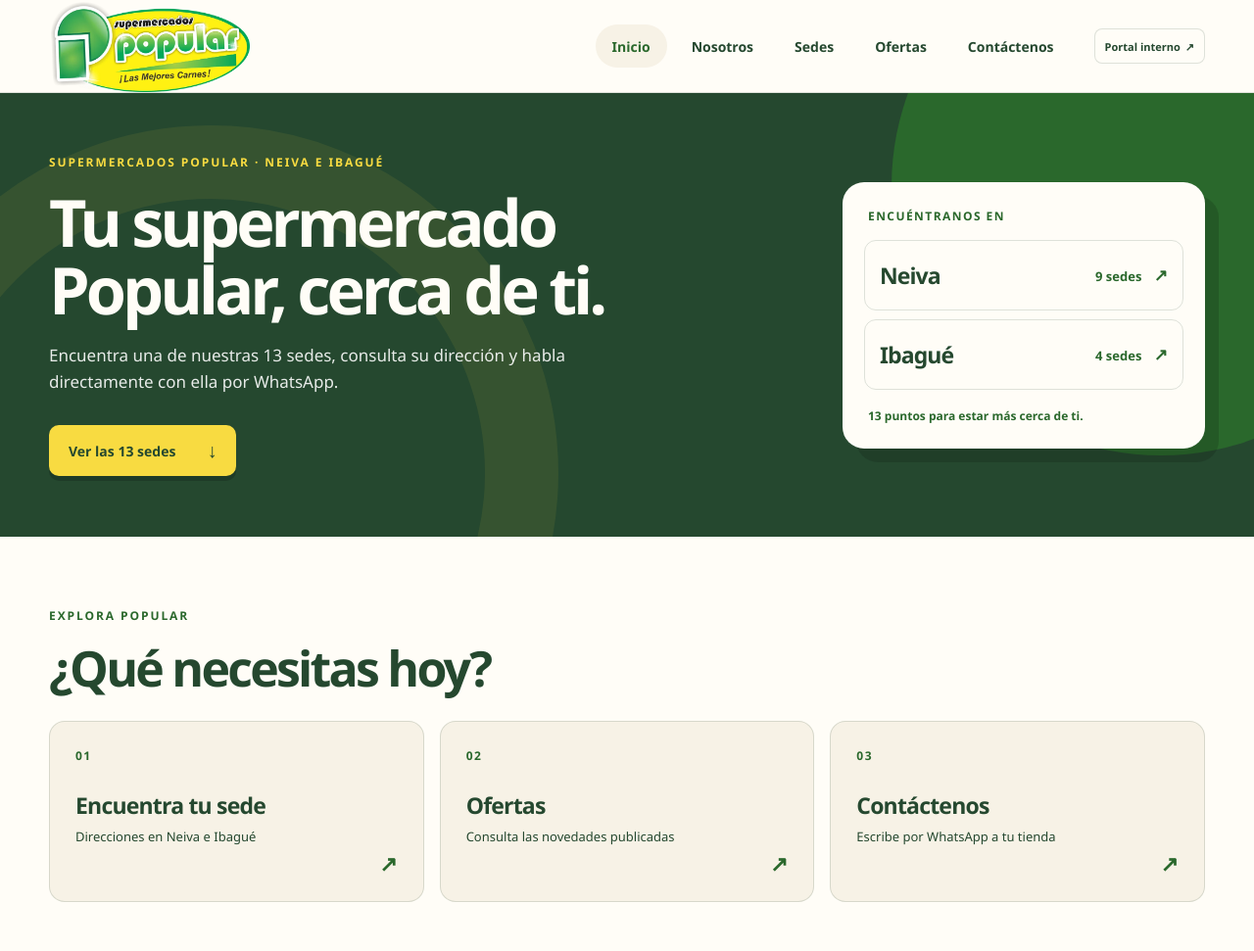
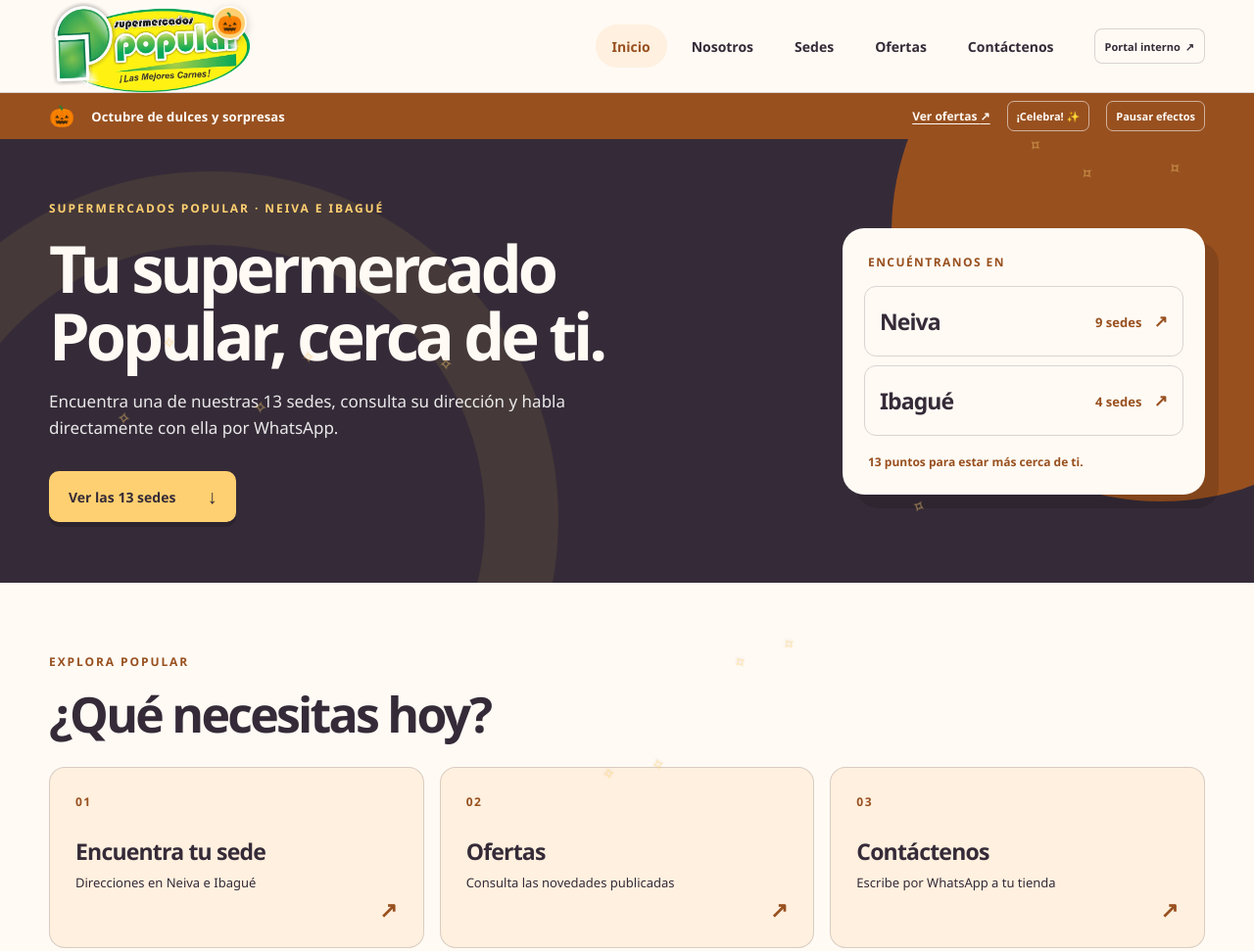
Before and after one commit to jaguz794/pagina_web, a website: page index.html in a window 1280 px wide. Shown: the top 971 px of the page at 98% size. Drawn offline with Linux system fonts and the light colour scheme.

Commit message:
Add Colombian seasonal themes and interactive effects

```diff
--- /dev/null
+++ b/seasonal.css
@@ -0,0 +1,54 @@
+/* Seasonal colors replace the shared palette without altering the brand artwork. */
+html[data-season="new-year"] { --green:#286b62; --dark:#194d4c; --yellow:#f5cf73; --soft:#eaf4ee; --white:#fffdf8; --line:rgba(25,77,76,.18); }
+html[data-season="carnival"] { --green:#78468b; --dark:#50365d; --yellow:#f8d064; --soft:#f5eafa; --white:#fffaf5; --line:rgba(80,54,93,.18); }
+html[data-season="women"] { --green:#784b75; --dark:#503953; --yellow:#f1d48b; --soft:#f8eef4; --white:#fffaf7; --line:rgba(80,57,83,.18); }
+html[data-season="children"] { --green:#286a78; --dark:#214a59; --yellow:#ffd66e; --soft:#e9f5f4; --white:#fffdf7; --line:rgba(33,74,89,.18); }
+html[data-season="mothers"] { --green:#a23e5d; --dark:#63394b; --yellow:#f7ce83; --soft:#fbedf0; --white:#fffaf8; --line:rgba(99,57,75,.18); }
+html[data-season="fathers"] { --green:#315e7d; --dark:#264660; --yellow:#f2cf78; --soft:#ecf2f7; --white:#fffdf8; --line:rgba(38,70,96,.18); }
+html[data-season="independence"],html[data-season="boyaca"] { --green:#245d7a; --dark:#183e5c; --yellow:#f9d447; --soft:#eaf2f9; --white:#fffdf6; --line:rgba(24,62,92,.18); }
+html[data-season="love"] { --green:#943c5a; --dark:#58394c; --yellow:#f8d788; --soft:#fcecf0; --white:#fffaf8; --line:rgba(88,57,76,.18); }
+html[data-season="halloween"] { --green:#98501f; --dark:#352b38; --yellow:#ffd071; --soft:#fff0df; --white:#fffaf4; --line:rgba(53,43,56,.18); }
+html[data-season="cartagena"] { --green:#74602b; --dark:#4b4831; --yellow:#f7d778; --soft:#f7f2e5; --white:#fffdf7; --line:rgba(75,72,49,.18); }
+html[data-season="christmas"] { --green:#236d56; --dark:#174b49; --yellow:#f8d479; --soft:#e9f4ee; --white:#fffdf7; --line:rgba(23,75,73,.18); }
+
+.brand,.campaign-header a:first-child { position:relative; }
+html[data-season="christmas"] .site-header .header-inner { min-height:128px; }
+.seasonal-logo-hat { position:absolute; z-index:2; left:-7px; top:-16px; width:67px!important; height:auto!important; max-width:none; transform:rotate(-18deg); pointer-events:none; }
+.seasonal-logo-badge { position:absolute; right:3px; top:6px; display:grid; place-items:center; width:35px; height:35px; border:2px solid var(--white); border-radius:50%; background:var(--yellow); box-shadow:0 3px 10px rgba(0,0,0,.2); color:var(--dark); font-size:21px; line-height:1; pointer-events:none; }
+.seasonal-ribbon { position:relative; z-index:2; background:var(--green); color:var(--white); }
+.seasonal-ribbon-inner { width:min(100% - 48px,1180px); min-height:47px; display:flex; align-items:center; justify-content:center; flex-wrap:wrap; gap:6px 17px; margin:auto; padding:8px 0; }
+.seasonal-ribbon-icon { color:var(--yellow); font-size:21px; line-height:1; }
+.seasonal-ribbon-title { margin:0 auto 0 0; font-size:13px; font-weight:800; letter-spacing:.01em; }
+.seasonal-ribbon a { color:var(--white); font-size:12px; font-weight:800; text-decoration:underline; text-underline-offset:3px; }
+.seasonal-ribbon button { min-height:31px; padding:5px 9px; border:1px solid rgba(255,255,255,.55); border-radius:7px; background:transparent; color:var(--white); font:inherit; font-size:11px; font-weight:700; cursor:pointer; }
+.seasonal-ribbon button:hover,.seasonal-ribbon button:focus-visible { background:var(--yellow); border-color:var(--yellow); color:var(--dark); }
+.seasonal-particles { position:fixed; inset:0; z-index:2; overflow:hidden; pointer-events:none; }
+.seasonal-particles span { position:absolute; top:-5vh; left:var(--particle-x); color:var(--yellow); font-size:17px; opacity:.66; text-shadow:0 1px 3px rgba(0,0,0,.15); animation:seasonal-fall var(--particle-duration) linear var(--particle-delay) infinite; }
+html[data-effect="snow"] .seasonal-particles span { color:#fff; font-size:19px; opacity:.8; text-shadow:0 1px 4px #24434d; }
+html[data-effect="heart"] .seasonal-particles span { color:#cc5374; opacity:.55; }
+.seasonal-burst { position:absolute; right:14%; top:0; z-index:3; color:var(--yellow); font-size:34px; pointer-events:none; animation:seasonal-pop .75s ease-out forwards; }
+@keyframes seasonal-fall { from { transform:translate3d(0,-5vh,0) rotate(0); } to { transform:translate3d(55px,110vh,0) rotate(180deg); } }
+@keyframes seasonal-pop { from { opacity:1; transform:scale(.3) rotate(-25deg); } to { opacity:0; transform:translateY(-48px) scale(2.6) rotate(25deg); } }
+
+/* The campaign viewer follows the same palette while keeping flyer artwork intact. */
+.campaign-header { background:var(--white); border-color:var(--line); }
+.campaign-header a:first-child .seasonal-logo-hat { width:49px!important; top:-19px; }
+.campaign-header a:first-child .seasonal-logo-badge { right:0; top:-11px; }
+.campaign-header a:last-child { color:var(--green); }
+.campaign-shell,body:has(.campaign-shell) { background:var(--white); }
+.campaign-shell { color:var(--dark); }
+.campaign-viewer { background:var(--white); border-color:var(--line); }
+.campaign-controls button,.campaign-controls select { border-color:var(--line); background:var(--soft); color:var(--dark); }
+
+@media (max-width:680px) {
+  .seasonal-ribbon-inner { width:min(100% - 32px,1180px); justify-content:flex-start; gap:5px 10px; }
+  .seasonal-ribbon-title { flex:1 1 calc(100% - 40px); font-size:12px; }
+  html[data-season="christmas"] .site-header .header-inner { min-height:90px; }
+  .seasonal-logo-hat { width:44px!important; left:-4px; top:-12px; }
+  .seasonal-logo-badge { width:27px; height:27px; font-size:16px; }
+  .seasonal-particles span:nth-child(n+9) { display:none; }
+}
+@media (prefers-reduced-motion:reduce) {
+  .seasonal-celebrate { display:none!important; }
+  .seasonal-particles,.seasonal-burst { display:none!important; }
+}
--- /dev/null
+++ b/seasonal.js
@@ -0,0 +1,166 @@
+// The browser selects a theme in Colombian time; no scheduled deploy is needed.
+export const MONTHS = Object.freeze({
+  1: { id: 'new-year', title: 'Un nuevo año para compartir', symbol: '✦', effect: 'sparkle', color: '#2a6861' },
+  2: { id: 'carnival', title: 'Febrero lleno de alegría', symbol: '✷', effect: 'confetti', color: '#794a8c' },
+  3: { id: 'women', title: 'Celebramos a las mujeres', symbol: '✿', effect: 'petal', color: '#784b75' },
+  4: { id: 'children', title: 'Abril para sonreír en familia', symbol: '✦', effect: 'confetti', color: '#2b6676' },
+  5: { id: 'mothers', title: 'Con cariño para mamá', symbol: '♥', effect: 'heart', color: '#a33e5c' },
+  6: { id: 'fathers', title: 'Junio para celebrar a papá', symbol: '✦', effect: 'sparkle', color: '#305d80' },
+  7: { id: 'independence', title: 'Celebremos lo nuestro', symbol: '🇨🇴', effect: 'confetti', color: '#265875' },
+  8: { id: 'boyaca', title: 'Agosto con orgullo colombiano', symbol: '🇨🇴', effect: 'confetti', color: '#345d73' },
+  9: { id: 'love', title: 'Amor y amistad para compartir', symbol: '♥', effect: 'heart', color: '#893b59' },
+  10: { id: 'halloween', title: 'Octubre de dulces y sorpresas', symbol: '🎃', effect: 'sparkle', color: '#713d35' },
+  11: { id: 'cartagena', title: 'Noviembre para celebrar juntos', symbol: '✷', effect: 'confetti', color: '#6d593a' },
+  12: { id: 'christmas', title: 'Navidad para compartir en Popular', symbol: '❄', effect: 'snow', color: '#205c59' },
+});
+
+export function colombianDate(date = new Date()) {
+  const parts = new Intl.DateTimeFormat('en-US', {
+    timeZone: 'America/Bogota', year: 'numeric', month: 'numeric', day: 'numeric',
+  }).formatToParts(date);
+  const number = (type) => Number(parts.find((part) => part.type === type).value);
+  return { year: number('year'), month: number('month'), day: number('day') };
+}
+
+export function easterSunday(year) {
+  const a = year % 19;
+  const b = Math.floor(year / 100);
+  const c = year % 100;
+  const d = Math.floor(b / 4);
+  const e = b % 4;
+  const f = Math.floor((b + 8) / 25);
+  const g = Math.floor((b - f + 1) / 3);
+  const h = (19 * a + b - d - g + 15) % 30;
+  const i = Math.floor(c / 4);
+  const k = c % 4;
+  const l = (32 + 2 * e + 2 * i - h - k + 7) % 7;
+  const m = Math.floor((a + 11 * h + 22 * l) / 451);
+  const month = Math.floor((h + l - 7 * m + 114) / 31);
+  const day = ((h + l - 7 * m + 114) % 31) + 1;
+  return { month, day };
+}
+
+function utcDay(year, month, day) {
+  return Math.floor(Date.UTC(year, month - 1, day) / 86400000);
+}
+
+function nthWeekday(year, month, weekday, occurrence) {
+  const first = new Date(Date.UTC(year, month - 1, 1)).getUTCDay();
+  return 1 + ((weekday - first + 7) % 7) + (occurrence - 1) * 7;
+}
+
+function lastWeekday(year, month, weekday) {
+  const last = new Date(Date.UTC(year, month, 0));
+  return last.getUTCDate() - ((last.getUTCDay() - weekday + 7) % 7);
+}
+
+export function seasonForDate({ year, month, day }) {
+  const base = MONTHS[month];
+  if (!base) throw new RangeError('Mes fuera de rango');
+  const today = utcDay(year, month, day);
+  const easter = easterSunday(year);
+  const easterDay = utcDay(year, easter.month, easter.day);
+  if (today >= easterDay - 7 && today <= easterDay) {
+    return { ...MONTHS[4], title: 'Semana Santa para compartir en familia' };
+  }
+  const carnivalTuesday = easterDay - 47;
+  if (today >= carnivalTuesday - 3 && today <= carnivalTuesday) {
+    return { ...MONTHS[2], title: 'Carnaval para celebrar con alegría' };
+  }
+  if (month === 4 && Math.abs(day - lastWeekday(year, 4, 6)) <= 2) {
+    return { ...MONTHS[4], title: 'Día de la Niñez para sonreír en familia' };
+  }
+  if (month === 5 && Math.abs(day - nthWeekday(year, 5, 0, 2)) <= 2) {
+    return { ...MONTHS[5], title: 'Feliz Día de la Madre' };
+  }
+  if (month === 6 && Math.abs(day - nthWeekday(year, 6, 0, 3)) <= 2) {
+    return { ...MONTHS[6], title: 'Feliz Día del Padre' };
+  }
+  if (month === 9 && Math.abs(day - nthWeekday(year, 9, 6, 3)) <= 3) {
+    return { ...MONTHS[9], title: 'Feliz Día del Amor y la Amistad' };
+  }
+  if (month === 10 && day >= 29) return { ...MONTHS[10], title: '¡Feliz Halloween en Popular!' };
+  if (month === 12 && day >= 7 && day <= 8) return { ...MONTHS[12], title: 'Encendamos juntos la Noche de Velitas' };
+  if (month === 12 && day >= 16 && day <= 24) return { ...MONTHS[12], title: 'Novenas y Navidad para compartir' };
+  if (month === 12 && day >= 30) return { ...MONTHS[12], title: 'Un año nuevo para seguir cerca de ti' };
+  if (month === 1 && day <= 6) return { ...MONTHS[1], title: 'Año Nuevo y Día de Reyes en Popular' };
+  if (month === 7 && day >= 18 && day <= 21) return { ...MONTHS[7], title: 'Celebremos la Independencia de Colombia' };
+  if (month === 8 && day >= 6 && day <= 8) return { ...MONTHS[8], title: 'Recordemos la Batalla de Boyacá' };
+  if (month === 11 && day >= 10 && day <= 12) return { ...MONTHS[11], title: 'Celebramos la Independencia de Cartagena' };
+  return base;
+}
+
+function particleLayer(effect) {
+  const layer = document.createElement('div');
+  layer.className = 'seasonal-particles';
+  layer.setAttribute('aria-hidden', 'true');
+  const glyph = { snow: '❄', heart: '♥', petal: '✿', confetti: '✦', sparkle: '✧' }[effect];
+  for (let index = 0; index < 14; index += 1) {
+    const flake = document.createElement('span');
+    flake.textContent = glyph;
+    flake.style.setProperty('--particle-x', `${(index * 37 + 11) % 100}%`);
+    flake.style.setProperty('--particle-delay', `${-((index * 7) % 18)}s`);
+    flake.style.setProperty('--particle-duration', `${11 + (index % 7) * 2}s`);
+    layer.append(flake);
+  }
+  return layer;
+}
+
+export function applySeason(date = new Date()) {
+  const season = seasonForDate(colombianDate(date));
+  const root = document.documentElement;
+  root.dataset.season = season.id;
+  root.dataset.effect = season.effect;
+  document.querySelector('meta[name="theme-color"]')?.setAttribute('content', season.color);
+
+  const brand = document.querySelector('.site-header .brand, .campaign-header a:first-child');
+  if (brand) {
+    if (season.id === 'christmas') {
+      const hat = document.createElement('img');
+      hat.src = 'assets/santa-hat.svg';
+      hat.alt = '';
+      hat.className = 'seasonal-logo-hat';
+      hat.setAttribute('aria-hidden', 'true');
+      brand.append(hat);
+    } else {
+      const badge = document.createElement('span');
+      badge.className = 'seasonal-logo-badge';
+      badge.textContent = season.symbol;
+      badge.setAttribute('aria-hidden', 'true');
+      brand.append(badge);
+    }
+  }
+
+  const header = document.querySelector('.site-header, .campaign-header');
+  const ribbon = document.createElement('div');
+  ribbon.className = 'seasonal-ribbon';
+  ribbon.innerHTML = `<div class="seasonal-ribbon-inner"><span class="seasonal-ribbon-icon" aria-hidden="true"></span><p class="seasonal-ribbon-title"></p><a href="ofertas.html">Ver ofertas <span aria-hidden="true">↗</span></a><button class="seasonal-celebrate" type="button">¡Celebra! ✨</button><button class="seasonal-toggle" type="button" aria-pressed="true">Pausar efectos</button></div>`;
+  ribbon.querySelector('.seasonal-ribbon-icon').textContent = season.symbol;
+  ribbon.querySelector('.seasonal-ribbon-title').textContent = season.title;
+  header?.after(ribbon);
+
+  const motion = window.matchMedia('(prefers-reduced-motion: reduce)');
+  const layer = particleLayer(season.effect);
+  document.body.append(layer);
+  let enabled = !motion.matches;
+  const toggle = ribbon.querySelector('.seasonal-toggle');
+  const sync = () => {
+    layer.hidden = !enabled;
+    toggle.setAttribute('aria-pressed', String(enabled));
+    toggle.textContent = enabled ? 'Pausar efectos' : 'Activar efectos';
+  };
+  sync();
+  toggle.addEventListener('click', () => { enabled = !enabled; sync(); });
+  ribbon.querySelector('.seasonal-celebrate').addEventListener('click', () => {
+    if (!enabled || motion.matches) return;
+    const burst = document.createElement('span');
+    burst.className = 'seasonal-burst';
+    burst.textContent = season.symbol;
+    burst.setAttribute('aria-hidden', 'true');
+    ribbon.append(burst);
+    burst.addEventListener('animationend', () => burst.remove(), { once: true });
+  });
+  return season;
+}
+
+if (typeof document !== 'undefined') applySeason();
```
Also changed, not shown: campana.html (+2 -0 lines), contactenos.html (+2 -0 lines), gracias.html (+2 -0 lines), index.html (+2 -0 lines), nosotros.html (+2 -0 lines), ofertas.html (+2 -0 lines), sedes.html (+2 -0 lines), tests/offer-data.test.mjs (+8 -3 lines), tests/seasonal.test.mjs (added, +33 -0 lines), assets/santa-hat.svg (added).
